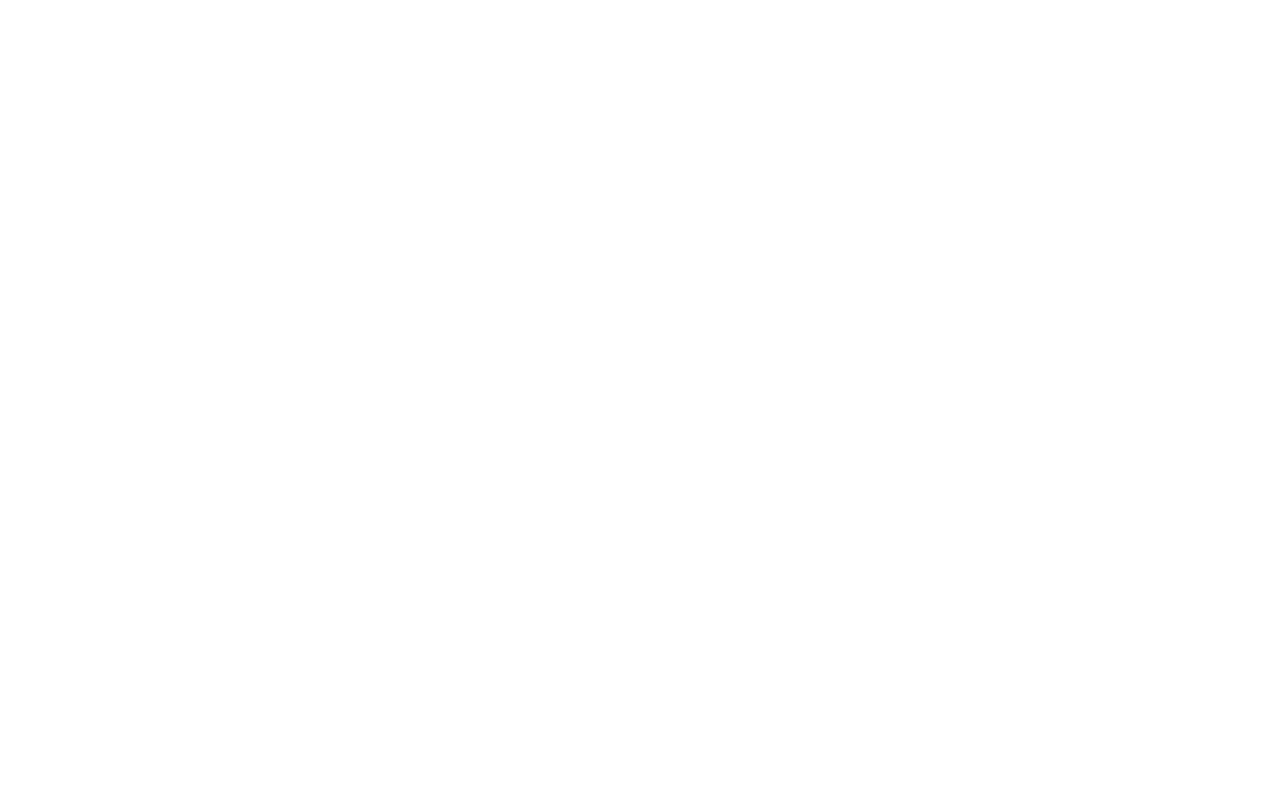
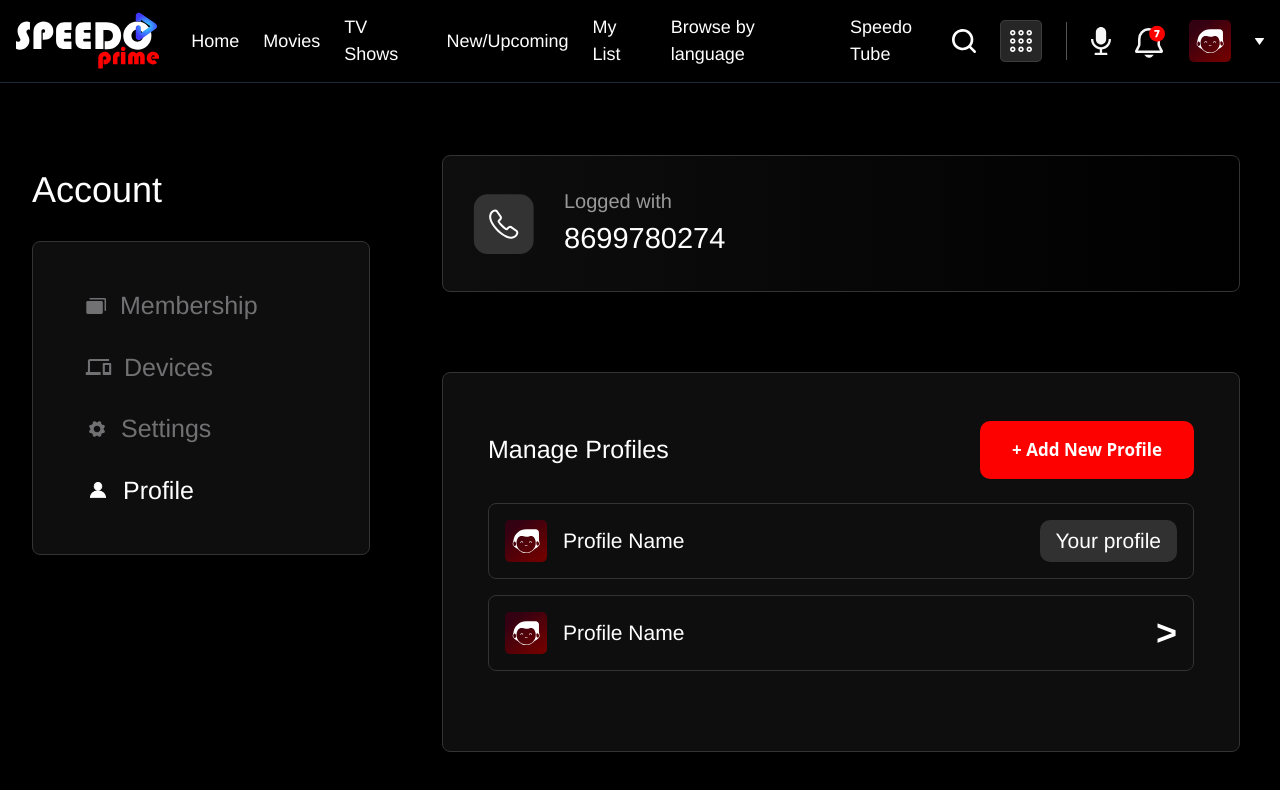
Before and after one commit to sandhir02/task, a React (Vite) app: page /account/profile in a window 1280 px wide. Before the commit this address had no page. Shown: the top 790 px of the page. Built offline with nearby package versions, Linux system fonts and the light colour scheme.

Commit message:
code update

```diff
--- a/src/App.jsx
+++ b/src/App.jsx
@@ -1,18 +1,27 @@
 import "./App.css";
-import { Route, Routes } from "react-router-dom";
+import { Navigate, Route, Routes } from "react-router-dom";
 import Signup from "./components/signup/Signup";
-import Profile from "./components/profile/Profile";
+import Profile from "./components/account/Profile";
 import UserTable from "./components/UserTable";
 
 import Footer from "./components/common/Footer";
 import MainLayout from "./components/common/MainLayout";
+import Membership from "./components/account/Membership";
+import Devices from "./components/account/Devices";
+import Settings from "./components/account/Settings";
 
 function App() {
   return (
     <>
       <Routes>
         <Route path="/" element={<Signup />} />
-        <Route path="/profile" element={<MainLayout />} />
+        <Route path="/account" element={<MainLayout />}>
+          <Route index element={<Navigate to="profile" replace />} />
+          <Route path="profile" element={<Profile />} />
+          <Route path="membership" element={<Membership />} />
+          <Route path="devices" element={<Devices />} />
+          <Route path="settings" element={<Settings />} />
+        </Route>
         <Route path="/user" element={<UserTable />} />
       </Routes>
       <Footer />
--- /dev/null
+++ b/src/components/account/Devices.jsx
@@ -0,0 +1,15 @@
+import React from "react";
+
+const Devices = () => {
+  return (
+    <div className="flex-1 px-4 md:px-6 max-sm:pt-2 py-6 md:py-8 text-white">
+      <div className="bg-[#0E0E0E] backdrop-blur-[4px] border border-[#333] rounded-lg px-4 md:px-[30px] xl:px-[45px] py-6 md:py-10 xl:pt-[48px] xl:pb-20 flex items-center justify-center h-full">
+        <h2 className="text-2xl md:text-3xl font-medium text-center text-[#717173]">
+          Coming Soon
+        </h2>
+      </div>
+    </div>
+  );
+};
+
+export default Devices;
--- /dev/null
+++ b/src/components/account/Membership.jsx
@@ -0,0 +1,15 @@
+import React from "react";
+
+const Membership = () => {
+  return (
+    <div className="flex-1 px-4 md:px-6 max-sm:pt-2 py-6 md:py-8 text-white">
+      <div className="bg-[#0E0E0E] backdrop-blur-[4px] border border-[#333] rounded-lg px-4 md:px-[30px] xl:px-[45px] py-6 md:py-10 xl:pt-[48px] xl:pb-20 flex items-center justify-center h-full">
+        <h2 className="text-2xl md:text-3xl font-medium text-center text-[#717173]">
+          Coming Soon
+        </h2>
+      </div>
+    </div>
+  );
+};
+
+export default Membership;
--- /dev/null
+++ b/src/components/account/Settings.jsx
@@ -0,0 +1,15 @@
+import React from "react";
+
+const Settings = () => {
+  return (
+    <div className="flex-1 px-4 md:px-6 max-sm:pt-2 py-6 md:py-8 text-white">
+      <div className="bg-[#0E0E0E] backdrop-blur-[4px] border border-[#333] rounded-lg px-4 md:px-[30px] xl:px-[45px] py-6 md:py-10 xl:pt-[48px] xl:pb-20 flex items-center justify-center h-full">
+        <h2 className="text-2xl md:text-3xl font-medium text-center text-[#717173]">
+          Coming Soon
+        </h2>
+      </div>
+    </div>
+  );
+};
+
+export default Settings;
--- a/src/components/common/Helper.jsx
+++ b/src/components/common/Helper.jsx
@@ -15,20 +15,24 @@ export const menuItems = [
     icon: <CrownIcon />,
     label: "Membership",
     active: false,
+    key: "membership",
   },
   {
     icon: <MonitorIcon />,
     label: "Devices",
     active: false,
+    key: "devices",
   },
   {
     icon: <SettingsIcon />,
     label: "Settings",
     active: false,
+    key: "settings",
   },
   {
     icon: <ProfileIcon />,
     label: "Profile",
     active: true,
+    key: "profile",
   },
 ];
--- a/src/components/common/MainLayout.jsx
+++ b/src/components/common/MainLayout.jsx
@@ -1,17 +1,28 @@
 import React from "react";
 import Navbar from "./Navbar";
 import Sidebar from "./Sidebar";
-import Profile from "../profile/Profile";
+import { Outlet } from "react-router-dom";
 
 const MainLayout = () => {
   return (
-    <div className="bg-black min-h-screen ">
+    // <div className="bg-black min-h-screen ">
+    //   <Navbar />
+    //   <div className="max-w-[1720px] w-full mx-auto flex flex-col xl:flex-row gap-8 px-4 py-10">
+    //     <div className="w-full xl:w-[370px] xl:max-w-[455px]">
+    //       <Sidebar />
+    //     </div>
+    //     <Profile />
+    //   </div>
+    // </div>
+    <div className="bg-black min-h-screen">
       <Navbar />
       <div className="max-w-[1720px] w-full mx-auto flex flex-col xl:flex-row gap-8 px-4 py-10">
         <div className="w-full xl:w-[370px] xl:max-w-[455px]">
           <Sidebar />
         </div>
-        <Profile />
+        <div className="flex-1">
+          <Outlet />
+        </div>
       </div>
     </div>
   );
--- a/src/components/common/Sidebar.jsx
+++ b/src/components/common/Sidebar.jsx
@@ -1,8 +1,20 @@
 import React from "react";
 import { menuItems } from "./Helper";
+import { useLocation, useNavigate } from "react-router-dom";
 
 const Sidebar = () => {
+  const navigate = useNavigate();
+  const location = useLocation();
+
+  // Extract active tab from URL
+  const activeTab = location.pathname.split("/").pop() || "profile";
+
+  const handleTabClick = (tabKey) => {
+    navigate(`/account/${tabKey}`);
+  };
   return (
+    <div className="max-w-[1720px] w-full mx-auto flex flex-col xl:flex-row gap-8 px-4 py-10">
+      <div className="w-full xl:w-[370px] xl:max-w-[455px]">
         <div className="w-full xl:w-auto md:mb-8 xl:mb-0">
           <h2 className="text-white text-[28px] md:text-[36px] font-helvetica font-medium mb-6">
             Account
@@ -12,12 +24,16 @@ const Sidebar = () => {
             {menuItems.map((item, index) => (
               <div
                 key={index}
-            className={`group flex items-center mb-0 space-x-3 p-3 rounded-lg cursor-pointer transition-colors font-helvetica font-medium  ${
-              item.active ? "text-white" : "text-[#717173] hover:text-white"
+                onClick={() => handleTabClick(item.key)}
+                className={`group flex items-center mb-0 space-x-3 p-3 rounded-lg cursor-pointer transition-colors font-helvetica font-medium ${
+                  activeTab === item.key
+                    ? "text-white"
+                    : "text-[#717173] hover:text-white"
                 }`}>
                 {React.cloneElement(item.icon, {
-              className:
-                "fill-[#717173] group-hover:fill-white transition-colors",
+                  className: `${
+                    activeTab === item.key ? "fill-white" : "fill-[#717173]"
+                  } group-hover:fill-white transition-colors`,
                 })}
                 <span className="text-[18px] md:text-[22px] lg:text-[25px]">
                   {item.label}
@@ -26,6 +42,9 @@ const Sidebar = () => {
             ))}
           </div>
         </div>
+      </div>
+      {/* <div className="flex-1">{renderContent()}</div> */}
+    </div>
   );
 };
 
```
Also changed, not shown: src/components/signup/Signup.jsx (+4 -89 lines), src/components/account/Profile.jsx (renamed from src/components/profile/Profile.jsx). Lines whose indentation alone changed are shown as unchanged.
